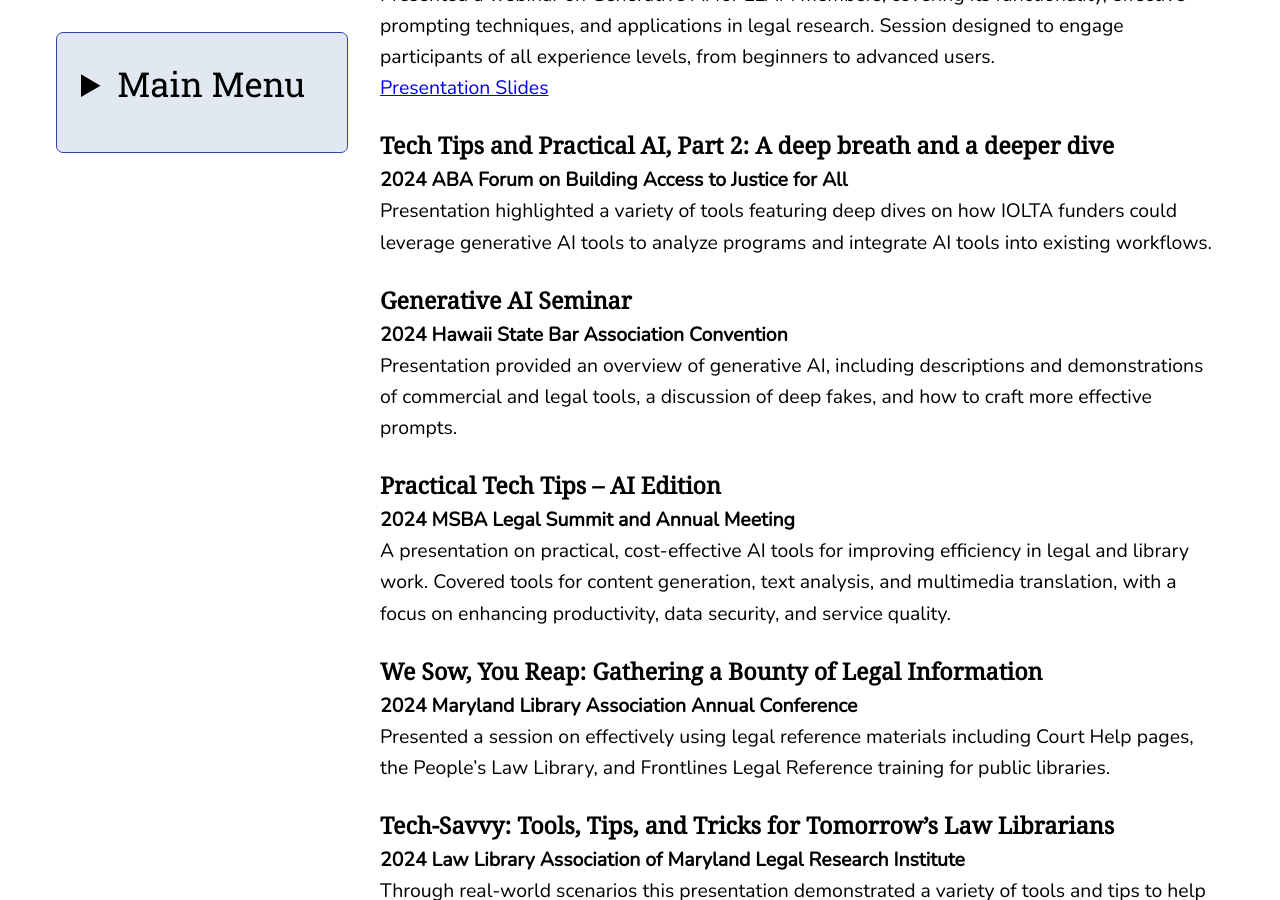
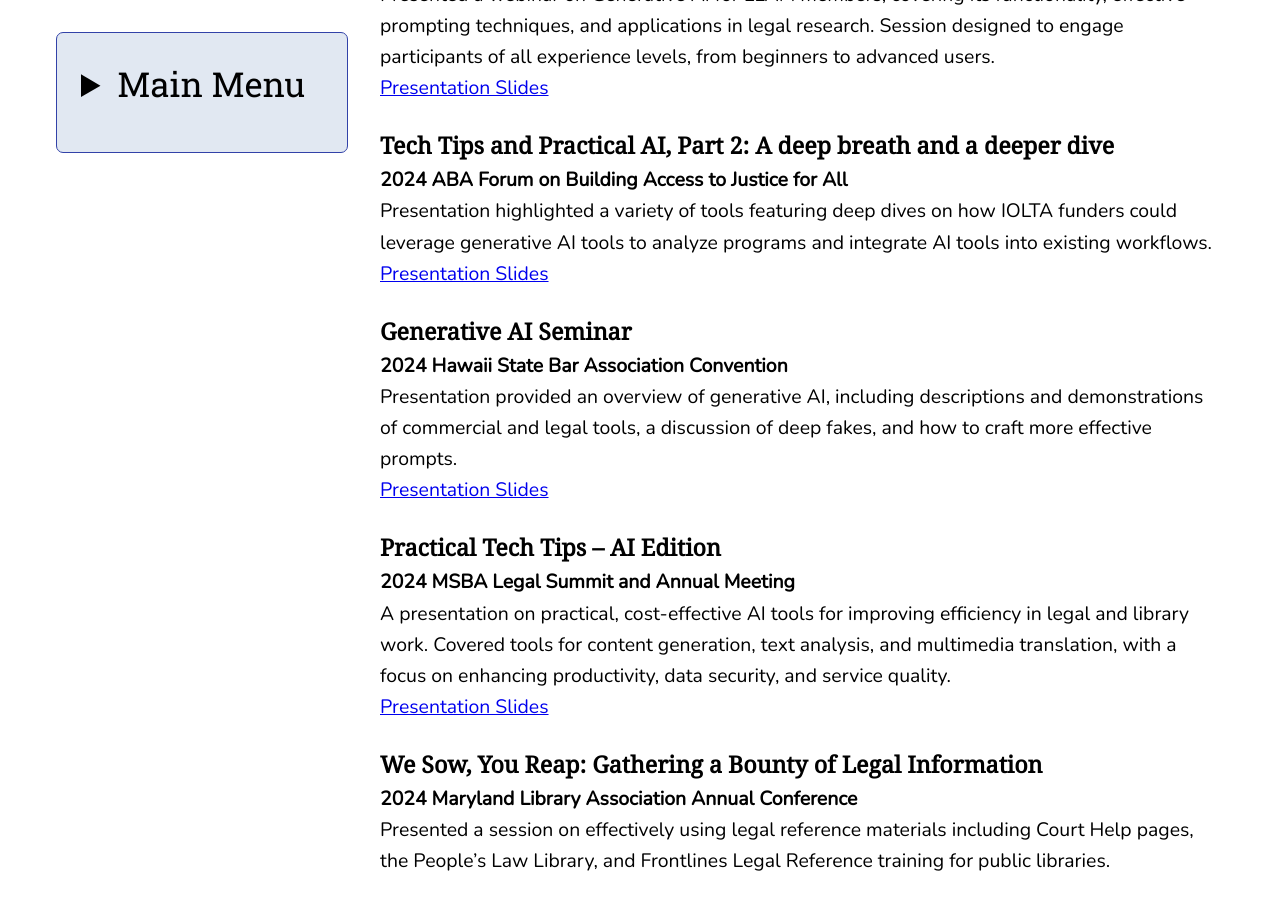
Before and after one commit to lelandsampson/Leland-Sampson-Website, a Jekyll site: the page built from presentations.md, in a window 1280 px wide and 900 px high, scrolled down 609 px. Built offline with Jekyll 4.4.1, drawn with Linux system fonts in a browser that asks for light colours.

Commit message:
adding presentation slides

```diff
--- a/presentations.md
+++ b/presentations.md
@@ -18,14 +18,17 @@ Presented a webinar on Generative AI for LLAM members, covering its functionalit
 ### Tech Tips and Practical AI, Part 2: A deep breath and a deeper dive
 **2024 ABA Forum on Building Access to Justice for All**
 Presentation highlighted a variety of tools featuring deep dives on how IOLTA funders could leverage generative AI tools to analyze programs and integrate AI tools into existing workflows.
+[Presentation Slides](files/2024_IOLTA_Conference_Tech_to_make_you_more_efficient.pdf)
 
 ### Generative AI Seminar
 **2024 Hawaii State Bar Association Convention**
 Presentation provided an overview of generative AI, including descriptions and demonstrations of commercial and legal tools, a discussion of deep fakes, and how to craft more effective prompts.
+[Presentation Slides](files/2024-Hawaii-GenAI-Bar-Conference.pdf)
 
 ### Practical Tech Tips – AI Edition
 **2024 MSBA Legal Summit and Annual Meeting**
 A presentation on practical, cost-effective AI tools for improving efficiency in legal and library work. Covered tools for content generation, text analysis, and multimedia translation, with a focus on enhancing productivity, data security, and service quality.
+[Presentation Slides](files/2024-MSBA-Practical-AI-Slides.pdf)
 
 ### We Sow, You Reap: Gathering a Bounty of Legal Information
 **2024 Maryland Library Association Annual Conference**
```
Also changed, not shown: msba2024.md (+1 -1 lines), 2 other files.
